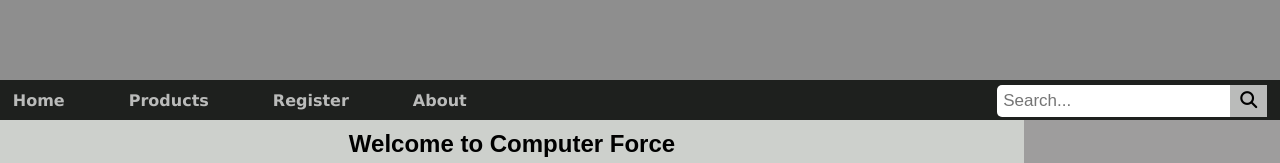
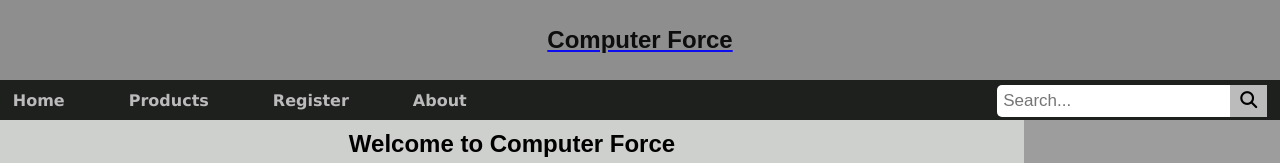
Before and after one commit to jdriosdev/acbi-assessment-css, a plain HTML site: page index.html in a window 1280 px wide. Shown: the top 163 px of the page. Drawn offline with Linux system fonts and the light colour scheme; a script that the page names is missing.

Commit message:
header fixed

```diff
--- a/index.html
+++ b/index.html
@@ -19,11 +19,17 @@
   </head>
   <body>
     <div class="container">
+
       <header>
+        <a href="index.html">
+          <p class="logo">Computer Force </p>
+        </a>
         <div class="mobileMenuContainer">
           <input type="checkbox" class="toggler" />
           <div class="mobileButtonStyle hamburger perfectCenter">
-            <div></div>
+            <div>
+
+            </div>
           </div>
           <div class="modal mobileMenu">
             <div class="search-container">
```
Also changed, not shown: about.html (+3 -0 lines), register.html (+1 -0 lines).
